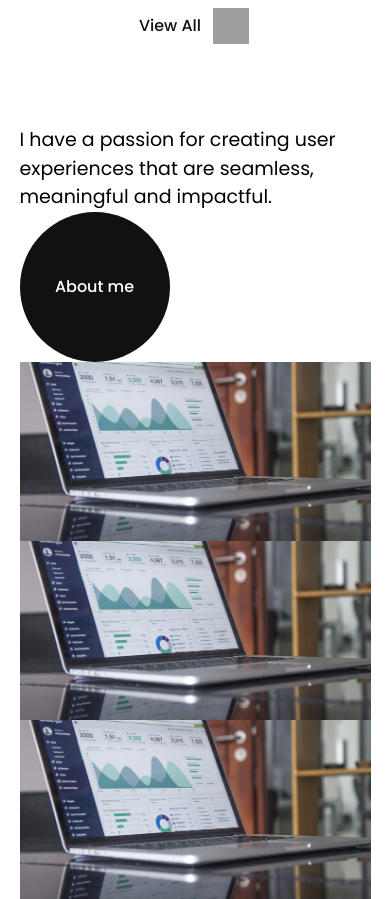
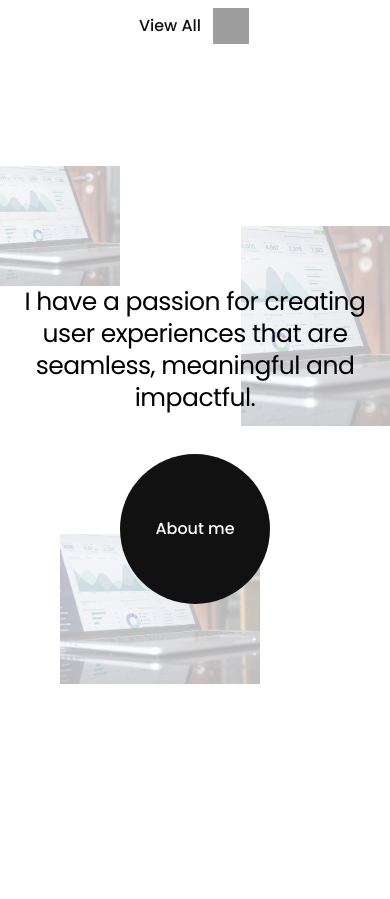
Before and after one commit to imShivam579/portfolio-website, a React (Create React App) app: page / in a window 390 px wide. Shown: the part 2480-3379 px from the top of the page. After the commit the page ends 3164 px from the top, so only its background shows below. Built offline with nearby package versions, Linux system fonts and the light colour scheme; grey boxes are pictures that could not be loaded; the HTML template or start-up script is replaced by a standard one.

Commit message:
style: about component

```diff
--- a/src/components/About/about.css
+++ b/src/components/About/about.css
@@ -0,0 +1,110 @@
+#about {
+  margin-top: var(--gap-12);
+}
+#about .wrapper {
+  height: 100%;
+  padding: var(--gap-12) 0;
+  position: relative;
+}
+#about .content {
+  margin: 0 auto;
+  max-width: 600px;
+  text-align: center;
+}
+p.big {
+  font-size: var(--h3);
+  letter-spacing: -0.5px;
+  line-height: 1.28;
+}
+#about .content .button {
+  margin-top: var(--gap-6);
+}
+#about .images .img {
+  max-width: 400px;
+  position: absolute;
+  z-index: -1;
+}
+@media (max-width: 1000px) {
+  #about .images .img {
+    opacity: 0.3;
+  }
+}
+#about .images .img img {
+  height: 100%;
+  width: 100%;
+  object-fit: cover;
+}
+#about .images .img.img-1 {
+  height: 20rem;
+  left: 0;
+  top: 0;
+  width: 20rem;
+}
+@media (max-width: 1200px) {
+  #about .images .img.img-1 {
+    height: 16rem;
+    width: 16rem;
+  }
+}
+@media (max-width: 800px) {
+  #about .images .img.img-1 {
+    height: 12rem;
+    left: -2rem;
+    top: -4rem;
+    width: 12rem;
+  }
+}
+#about .images .img.img-2 {
+  height: 32rem;
+  right: 0;
+  top: 12rem;
+  width: 24rem;
+}
+@media (max-width: 1200px) {
+  #about .images .img.img-2 {
+    height: 28rem;
+    top: 8rem;
+    width: 21rem;
+  }
+}
+@media (max-width: 1000px) {
+  #about .images .img.img-2 {
+    height: 24rem;
+    width: 18rem;
+  }
+}
+@media (max-width: 800px) {
+  #about .images .img.img-2 {
+    height: 20rem;
+    right: -2rem;
+    top: 2rem;
+    width: 15rem;
+  }
+}
+#about .images .img.img-3 {
+  bottom: 0;
+  height: 24rem;
+  left: 12rem;
+  width: 32rem;
+}
+@media (max-width: 1200px) {
+  #about .images .img.img-3 {
+    height: 21rem;
+    left: 8rem;
+    width: 28rem;
+  }
+}
+@media (max-width: 1000px) {
+  #about .images .img.img-3 {
+    height: 18rem;
+    left: 9%;
+    width: 24rem;
+  }
+}
+@media (max-width: 800px) {
+  #about .images .img.img-3 {
+    height: 15rem;
+    left: 4rem;
+    width: 20rem;
+  }
+}
```
